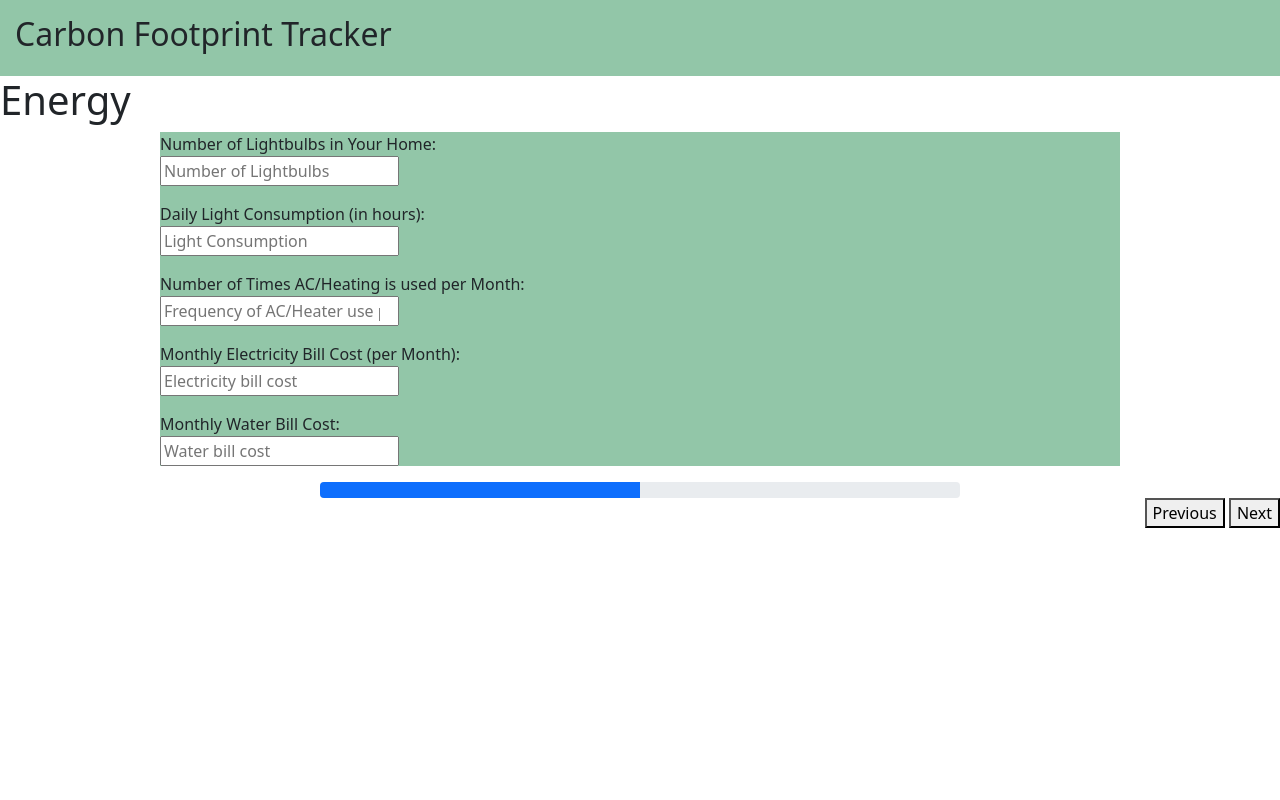
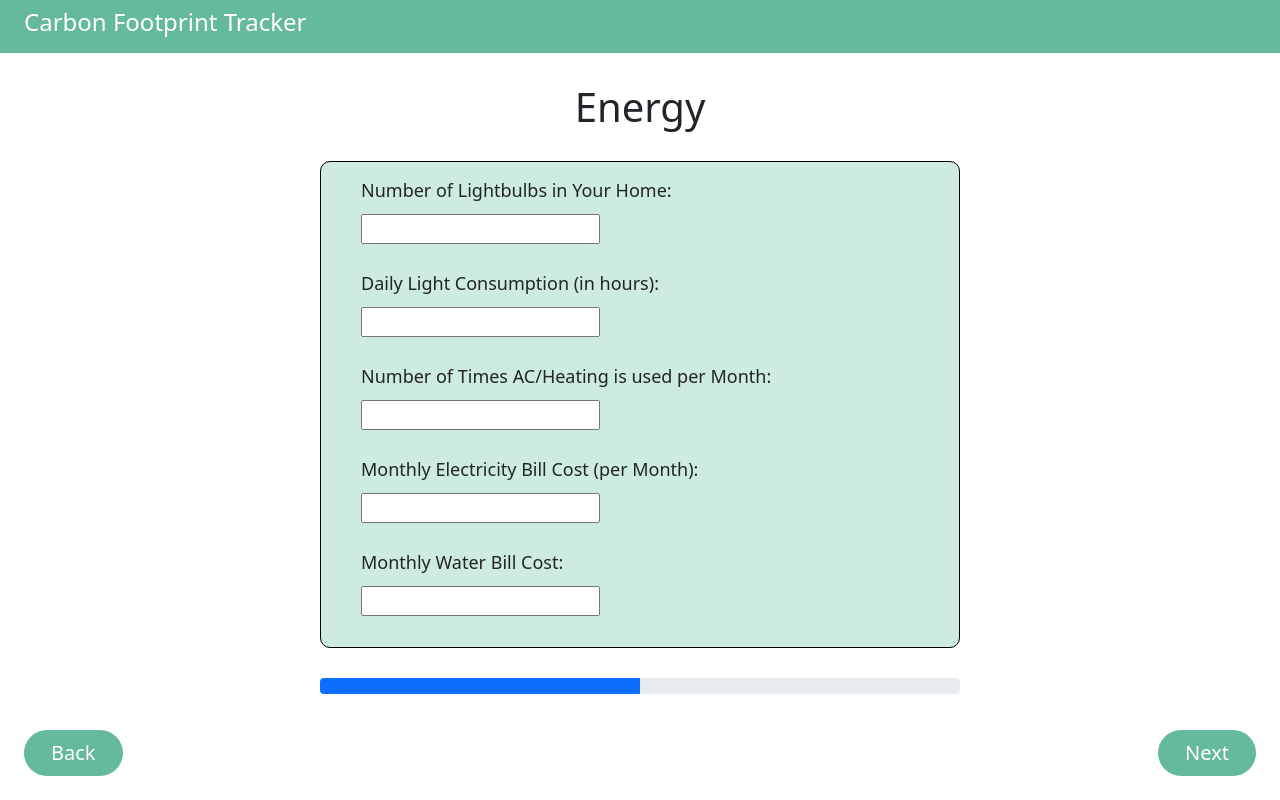
Before and after one commit to malhar715/Carbon-Footprint-Tracker, a plain HTML site: page energy.html in a window 1280 px wide. Drawn offline with Linux system fonts and the light colour scheme.

Commit message:
Fixed styles for pages

```diff
--- a/css/energy.css
+++ b/css/energy.css
@@ -2,15 +2,72 @@
 	width: 50%;
 	margin-left: auto;
 	margin-right:auto;
+	margin-top: 30px;
 }
 
 .inner-cover{
-	width: 75%;
+	width: 50%;
 	margin: auto;
-	background: #92c6a8;
+	background: #CDEBE0;
+	padding: 10px;
+	border: solid 1px black;
+	border-radius: 10px;
 }
 
 .container-fluid.text-left{
-      background-color: #92c6a8;
-      padding: 15px;
+      background-color: #66BA9C;
+      padding-top: 8px;
+      padding-bottom: 8px;
 }
+
+h2 {
+	color: white;
+	font-weight: normal;
+	margin-left: 12px;
+	font-size: 24px;
+}
+
+h1 {
+	text-align: center;
+    margin-top: 30px;
+    margin-bottom: 30px;
+    font-weight: normal;
+}
+
+label {
+    margin-left: 30px;
+	margin-top: 5px;
+    margin-bottom: 5px;
+    font-size: 18px;
+}
+
+input {
+    margin-left: 30px;
+	margin-top: 5px;
+    margin-bottom: 5px;
+}
+
+button {
+    background-color: #66BA9C;
+    color: white;
+    font-size: 20px;
+    border-radius: 50px;
+    border: none;
+    padding: 8px 27px;
+}
+
+#nextBtn {
+    position: absolute;
+    right: 24px;
+    bottom: 24px;
+}
+
+#prevBtn {
+    position: absolute;
+    left: 24px;
+    bottom: 24px;
+}
+
+button:hover {
+    box-shadow: 0 8px 16px 0 rgba(0,0,0,0.2), 0 6px 20px 0 rgba(0,0,0,0.19);
+}
--- a/css/transportation.css
+++ b/css/transportation.css
@@ -27,8 +27,8 @@ form {
 }
 
 label, input {
-    margin-top: 20px;
-    margin-bottom: 20px;
+    margin-top: 5px;
+    margin-bottom: 5px;
 }
 
 label {
--- a/energy.html
+++ b/energy.html
@@ -29,15 +29,15 @@
 						<div class="inner-cover">
 
 							<label class = "labels">Number of Lightbulbs in Your Home:</label>
-	  						<p class = "forms"><input type = "number" min="0" placeholder="Number of Lightbulbs" oninput="this.className = ''"></p>
+	  						<p class = "forms"><input type = "number" min="0" oninput="this.className = ''"></p>
 							<label class = "labels">Daily Light Consumption (in hours):</label>
-	  						<p class = "forms"><input type = "number" min="0" placeholder="Light Consumption" oninput="this.className = ''"></p>
+	  						<p class = "forms"><input type = "number" min="0" oninput="this.className = ''"></p>
 							<label class = "labels">Number of Times AC/Heating is used per Month:</label>
-	  						<p class = "forms"><input type = "number" min="0" placeholder="Frequency of AC/Heater use per Month" oninput="this.className = ''"></p>
+	  						<p class = "forms"><input type = "number" min="0" oninput="this.className = ''"></p>
 							<label class = "labels">Monthly Electricity Bill Cost (per Month):</label>
-	  						<p class = "forms"><input type = "number" min="0" placeholder="Electricity bill cost" oninput="this.className = ''"></p>
+	  						<p class = "forms"><input type = "number" min="0" oninput="this.className = ''"></p>
 							<label class = "labels">Monthly Water Bill Cost:</label>
-	  						<p class = "forms"><input type = "number" min="0" placeholder="Water bill cost" oninput="this.className = ''"></p>
+	  						<p class = "forms"><input type = "number" min="0" oninput="this.className = ''"></p>
 						</div>
 					</div>
 				</div>
@@ -49,7 +49,7 @@
     </div>
     <div style="overflow:auto;">
   		<div style="float:right;">
-    	<button type="button" id="prevBtn" onclick="nextPrev(-1)">Previous</button>
+    	<button type="button" id="prevBtn" onclick="nextPrev(-1)">Back</button>
     	<button type="button" id="nextBtn" onclick="nextPrev(1)">Next</button>
 	</div>
 		<script src="js/bootstrap.min.js"></script>
--- a/resultsPageStyle.css
+++ b/resultsPageStyle.css
@@ -3,40 +3,28 @@
 	margin-left:-8px;
 	margin-top:-8px;
 	padding-right:20px;
-	height: 100px;
 	background: #66BA9C;
 }
 
-.carbon {
-	position:relative;
-	width: 413px;
-	height: 55px;
-	left: 20px;
-	top: 21px;
-
+h2 {
+	margin-left: 24px;
 	font-family: Nunito;
 	font-style: normal;
 	font-weight: normal;
-	font-size: 36px;
+	font-size: 24px;
 	line-height: 60px;
 	text-align: start;
 
 	color: #FFFFFF;
 }
-.results{
-	width:795px;
-	height:50px;
-	left:322px;
-	top:155px;
-	margin-bottom: 20px;
-
+h1 {
+	margin-top: 30px;
+	margin-bottom: 30px;
 	font-family: Nunito;
 	font-style:normal;
 	font-weight:normal;
-	font-size:64px;
 	line-height: 20px;
 	text-align:center;
-	color: black;
 }
 
 .dot {
@@ -45,15 +33,11 @@
   	background-color: white;
   	border-radius: 50%;
   	display: inline-block;
-  	margin-bottom:50px;
+  	margin-bottom: 50px;
 }
 
 .box {
-	width: 932px;
-	height: 670px;
-	left: 254px;
-	top: 274px;
-
+	width: 60%;
 	background: #CDEBE0;
 	border: 1px solid #000000;
 	box-sizing: border-box;
@@ -61,15 +45,10 @@
 }
 
 .CO2 {
-	width: 456px;
-	height: 59px;
-	left: 492px;
-	top: 316px;
-
 	font-family: Nunito;
 	font-style: normal;
 	font-weight: normal;
-	font-size: 48px;
+	font-size: 27px;
 	line-height: 65px;
 
 	color: #000000;
@@ -77,27 +56,19 @@
 }
 
 .smallerbox{
-	width: 739px;
-	height: 175px;
-	left: 350px;
-	top: 715px;
-
+	width: 80%;
 	background: #66BA9C;
 	border: 1px solid #000000;
 	box-sizing: border-box;
 	border-radius: 10px;
+	margin-bottom: 20px;
 }
 
 .recommendations {
-	width: 513px;
-	height: 54px;
-	left: 463px;
-	top: 736px;
-
 	font-family: Nunito;
 	font-style: normal;
 	font-weight: normal;
-	font-size: 36px;
+	font-size: 24px;
 	line-height: 50px;
 	text-align: center;
 
@@ -105,29 +76,26 @@ color: #000000;
 }
 
 .lb {
-	width: 168px;
-	height: 93px;
-	left: 636px;
-	top: 482px;
-
 	font-family: Nunito;
 	font-style: normal;
 	font-weight: normal;
-	font-size: 64px;
-	line-height: 175px;
+	font-size: 48px;
 	text-align: center;
-
-	color: #000000;
-
+	line-height: 180px;
 }
 
 .resetbutton {
-    float:right;
     text-decoration:none;
     background-color: #ff6961;
     color: white;
     font-size: 20px;
     border-radius: 50px;
     padding: 8px 27px;
+	position: absolute;
+    right: 24px;
+    bottom: 24px;
+}
 
+.resetbutton:hover {
+	box-shadow: 0 8px 16px 0 rgba(0,0,0,0.2), 0 6px 20px 0 rgba(0,0,0,0.19);
 }
```
Also changed, not shown: resultsPage.html (+4 -4 lines), style.css (+26 -6 lines), transportation.html (+1 -1 lines).
